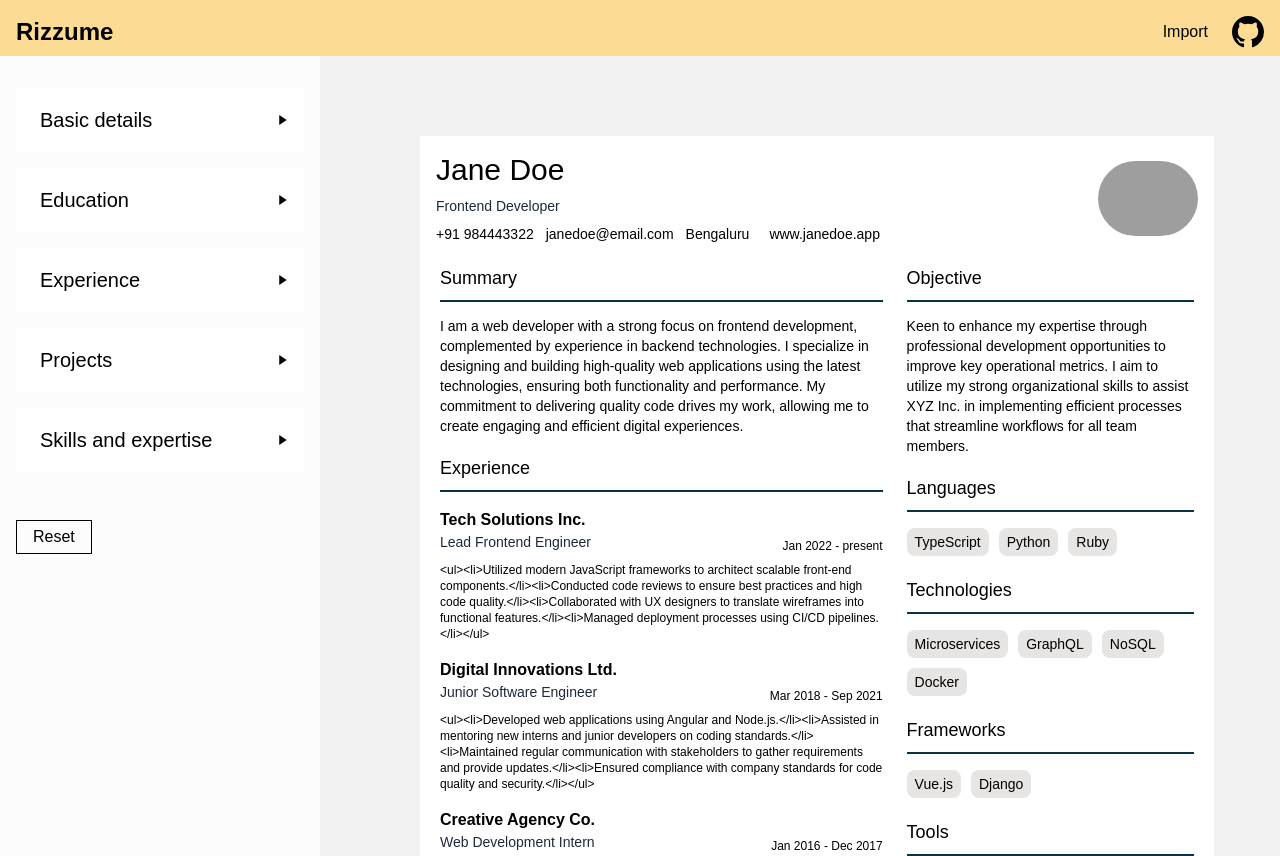
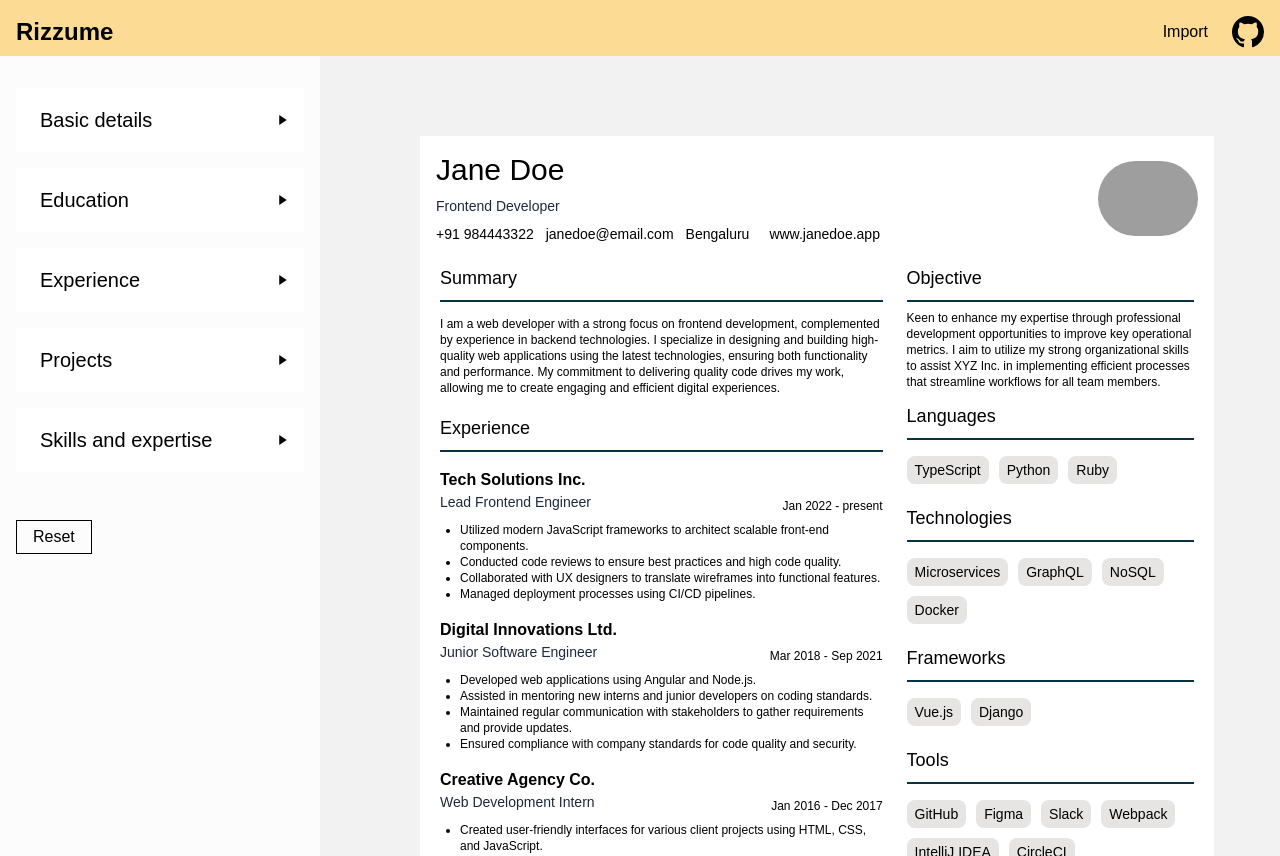
Before and after one commit to apurvabangali/rizzume, a React (Vite) app: page /builder in a window 1280 px wide. Shown: the top 856 px of the page. Built offline with nearby package versions, Linux system fonts and the light colour scheme; grey boxes are pictures that could not be loaded; a web font is replaced by a local one.

Commit message:
feat: Add HTMLRenderer component with safe link parsing and script removal

```diff
--- /dev/null
+++ b/src/helpers/common/components/HTMLRenderer.tsx
@@ -0,0 +1,20 @@
+import parseHtmlStringToHtml, { domToReact } from 'html-react-parser';
+
+import styles from './richtext/jodit.module.css';
+import { useMemo } from 'react';
+
+export const HTMLRenderer = ({ htmlString }: { htmlString: string }) => {
+  const parsedElement = useMemo(() => {
+    return parseHtmlStringToHtml(htmlString, {
+      // eslint-disable-next-line @typescript-eslint/no-explicit-any
+      replace: (domNode: any) => {
+        if (domNode.attribs && domNode.attribs.href && domNode.name === 'a') {
+          return <a href={domNode.attribs.href}>{domToReact(domNode.children)}</a>;
+        } else if (domNode.name === 'script') {
+          return <></>;
+        }
+      },
+    });
+  }, [htmlString]);
+  return <div className={`${styles.richtextRuntimeWrapper} text-xs`}>{parsedElement}</div>;
+};
--- a/src/templates/formal/components/Objective.tsx
+++ b/src/templates/formal/components/Objective.tsx
@@ -1,3 +1,4 @@
+import { HTMLRenderer } from '../../../helpers/common/components/HTMLRenderer';
 import { SectionHeading } from '../atoms/SectionHeading';
 import { SectionText } from '../atoms/SectionText';
 
@@ -6,9 +7,7 @@ export const Objective = ({ objective }: { objective: string }) => {
   return (
     <>
       <SectionHeading title="Objective" />
-      <SectionText>
-        {objective}
-      </SectionText>
+      <HTMLRenderer htmlString={objective} />
     </>
   );
 };
--- a/src/templates/formal/components/Summary.tsx
+++ b/src/templates/formal/components/Summary.tsx
@@ -1,3 +1,4 @@
+import { HTMLRenderer } from '../../../helpers/common/components/HTMLRenderer';
 import { SectionHeading } from '../atoms/SectionHeading';
 import { SectionText } from '../atoms/SectionText';
 
@@ -7,7 +8,7 @@ export const SummarySection = ({ summary }: { summary: string }) => {
     <div className="mb-3">
       <SectionHeading title="Summary" />
       <SectionText>
-        {summary}
+      <HTMLRenderer htmlString={summary} />
       </SectionText>
     </div>
   );
--- a/src/templates/formal/components/Work.tsx
+++ b/src/templates/formal/components/Work.tsx
@@ -1,4 +1,5 @@
 
+import { HTMLRenderer } from '../../../helpers/common/components/HTMLRenderer';
 import { dateParser } from '../../../helpers/utils';
 import { IWorkIntrf } from '../../../stores/index.interface';
 import { SectionHeading } from '../atoms/SectionHeading';
@@ -26,7 +27,7 @@ export const WorkSection = ({ experience }: { experience: IWorkIntrf[] }) => {
             </div>
 
             <SectionList>
-              {item.summary}
+            <HTMLRenderer htmlString={item.summary} />
             </SectionList>
           </div>
         );
```
